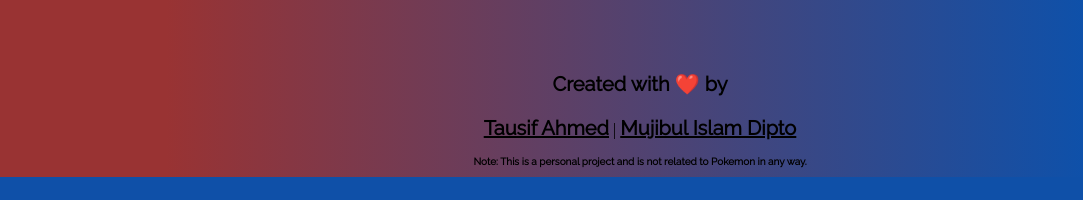
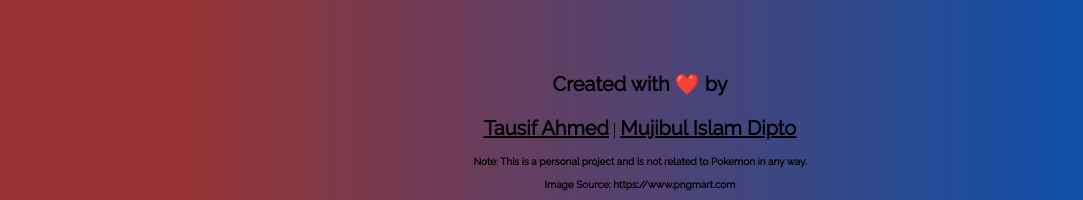
Before and after one commit to ahmedtausif5/pokemon-classifier-heroku-deployment, a Flask app: template templates/classifiedOwn.html in a window 1280 px wide. Shown: the part 816-1016 px from the top of the page, without its empty margins (0-1083 px from the left). Before the commit the page ends 993 px from the top, so only its background shows below. Run offline with Flask 2, Linux system fonts and the light colour scheme; the template is opened without the code that fills it, so the values that code supplies are empty; some web fonts are replaced.

Commit message:
added image source

```diff
--- a/static/styles/classifiedPokemonstyle.css
+++ b/static/styles/classifiedPokemonstyle.css
@@ -53,7 +53,7 @@
         font-size: 20px;
     }
 
-    #disclaimer {
+    .disclaimer {
         font-family: 'Raleway', sans-serif;
         text-align: center;
         margin-top: 1%;
--- a/templates/classifiedOwn.html
+++ b/templates/classifiedOwn.html
@@ -38,7 +38,9 @@
             <p> <a href="https://github.com/ahmedtausif5" target="_blank">Tausif Ahmed</a> |
                 <a href="https://www.notion.so/mujiworkspace/Portfolio-fd1b536a6efd4a96b4811d87b88f16ee" target="_blank">Mujibul Islam Dipto</a></p>
         </div>
-        <p id="disclaimer"> Note: This is a personal project and is not related to Pokemon in any way.</p>
+        <p class="disclaimer"> Note: This is a personal project and is not related to Pokemon in any way.</p>
+        <p class="disclaimer"> Image Source: https://www.pngmart.com</p>
+
     </footer>
 </body>
 
--- a/templates/classifiedPokemon.html
+++ b/templates/classifiedPokemon.html
@@ -38,7 +38,8 @@
             <p> <a href="https://github.com/ahmedtausif5" target="_blank">Tausif Ahmed</a> |
                 <a href="https://www.notion.so/mujiworkspace/Portfolio-fd1b536a6efd4a96b4811d87b88f16ee" target="_blank">Mujibul Islam Dipto</a></p>
         </div>
-        <p id="disclaimer"> Note: This is a personal project and is not related to Pokemon in any way.</p>
+        <p class="disclaimer"> Note: This is a personal project and is not related to Pokemon in any way.</p>
+        <p class="disclaimer"> Image Source: https://www.pngmart.com</p>
     </footer>
 </body>
 
```
